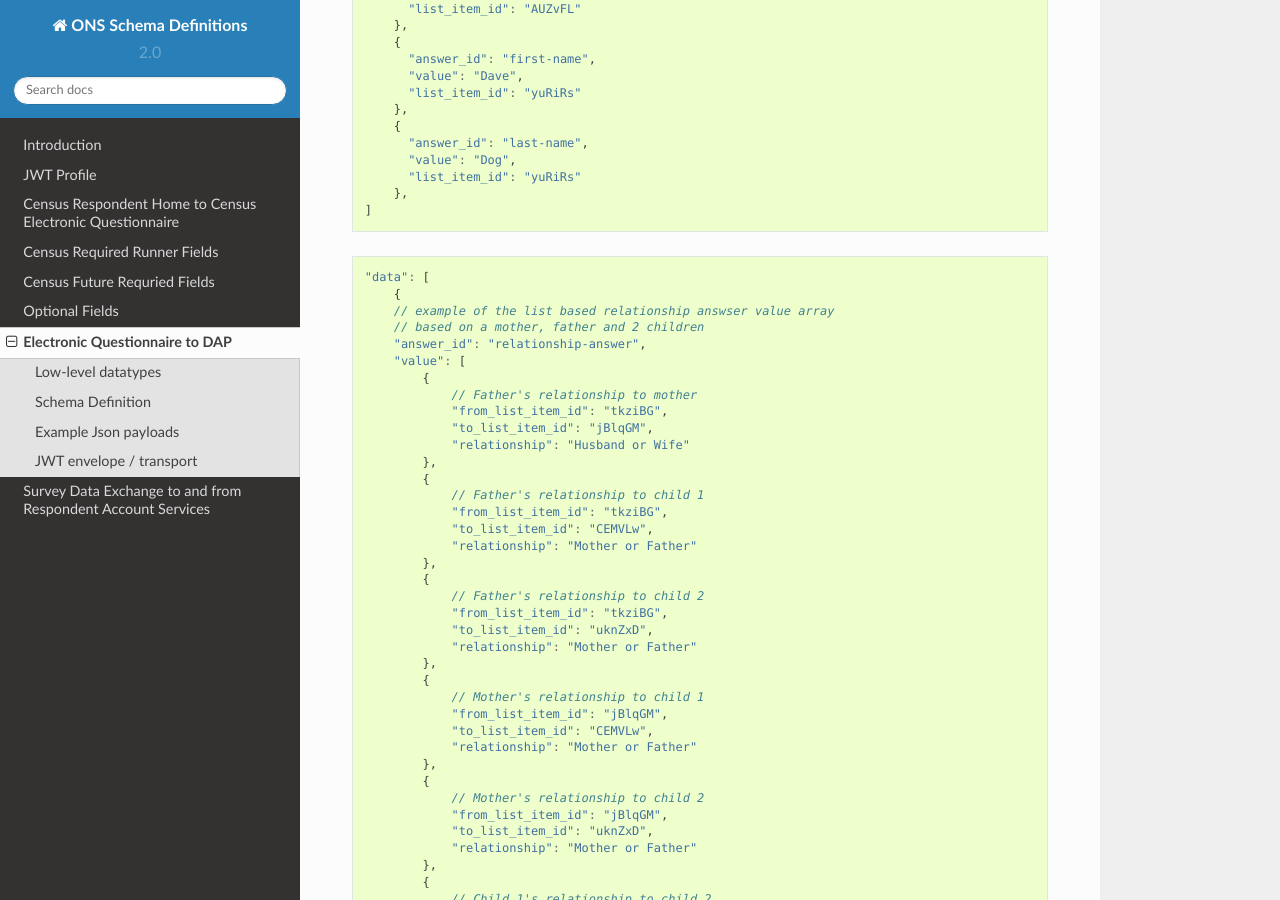
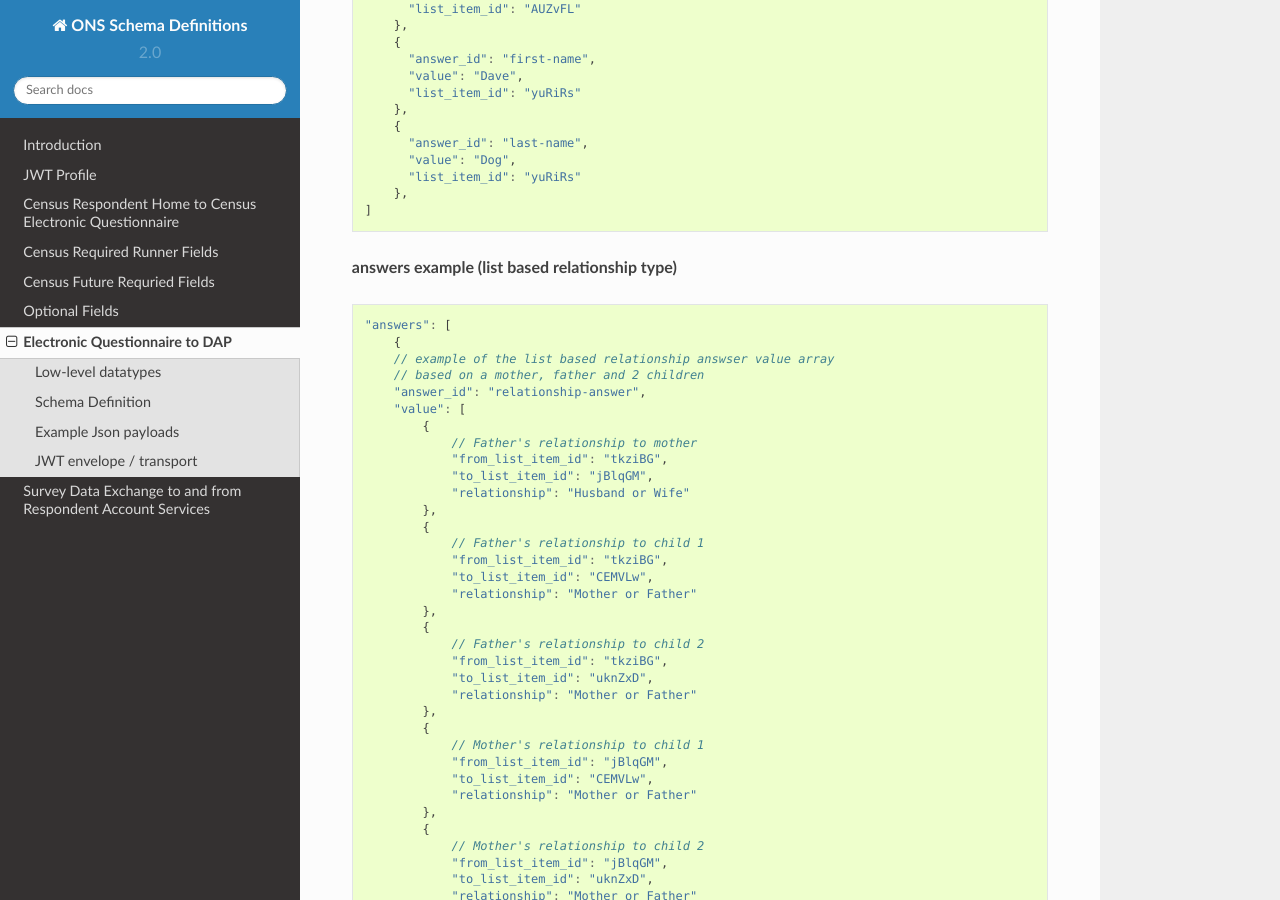
Before and after one commit to ONSdigital/ons-schema-definitions, a Sphinx documentation site: the page built from docs/electronic_questionnaire_to_dap.rst, in a window 1280 px wide and 900 px high, scrolled down 4695 px. Built offline with Sphinx 7.4.7 and the Read the Docs theme 2.0.0, drawn with Linux system fonts in a browser that asks for light colours.

Commit message:
Relationship tweak

```diff
--- a/docs/electronic_questionnaire_to_dap.rst
+++ b/docs/electronic_questionnaire_to_dap.rst
@@ -189,10 +189,11 @@ Example Json payloads
           "list_item_id": "yuRiRs"
         },
     ]
+**answers example (list based relationship type)**
 
 .. code-block:: javascript
 
-    "data": [
+    "answers": [
         {
         // example of the list based relationship answser value array
         // based on a mother, father and 2 children
```
